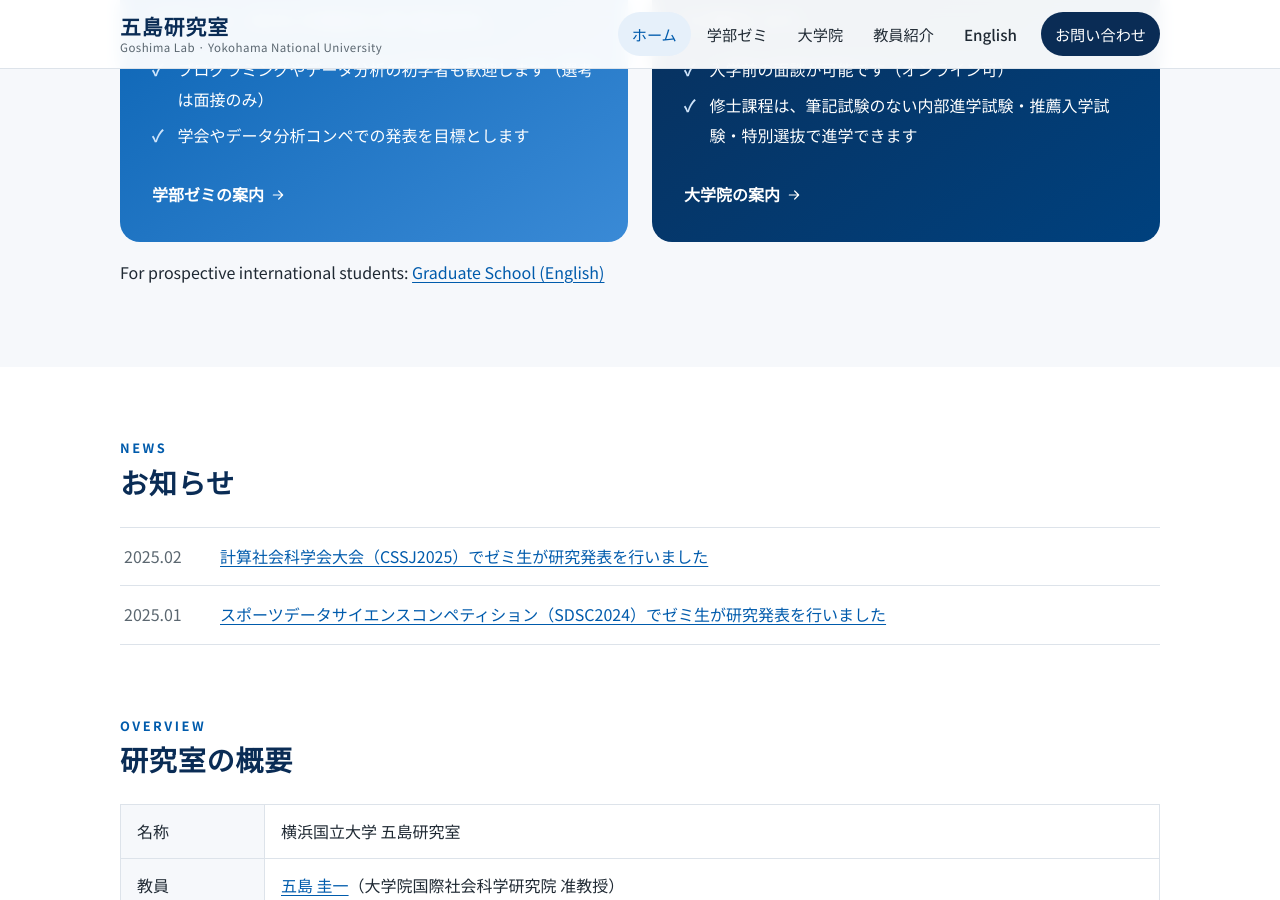
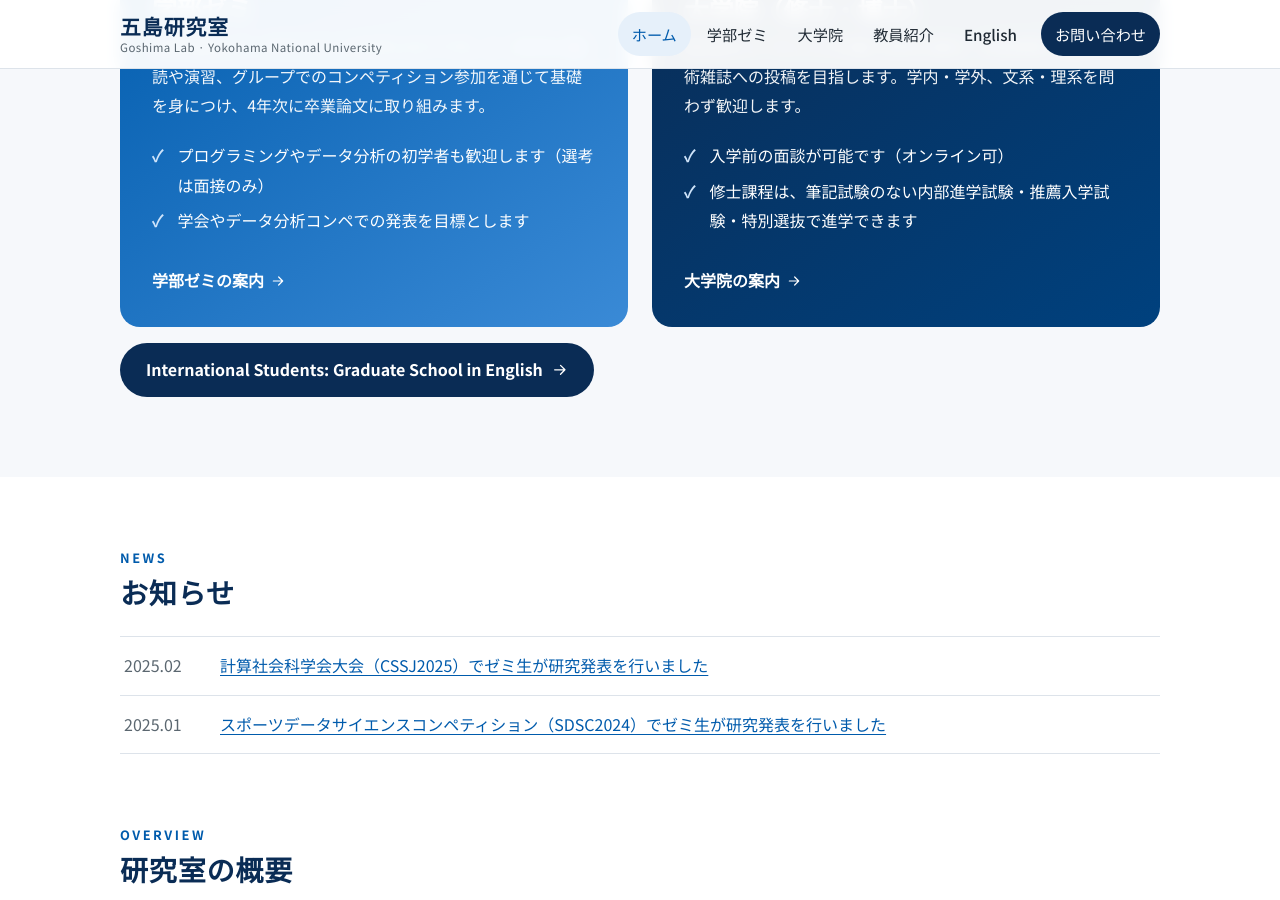
Before and after one commit to goshimalab/goshimalab-ynu-site, a Jekyll site: the page built from index.md, in a window 1280 px wide and 900 px high, scrolled down 2365 px. Built offline with Jekyll 4.4.1, drawn with Linux system fonts in a browser that asks for light colours; part of the change alters nothing that is shown; some of the changed text lies outside the part shown.

Commit message:
Make English graduate page link more prominent on home
Co-Authored-By: Claude Opus 5.5 <noreply@anthropic.com>

```diff
--- a/index.md
+++ b/index.md
@@ -5,6 +5,10 @@ permalink: /
 eyebrow: Finance × Data Science
 hero: '<span>金融市場を、</span><span>データで読み解く。</span>'
 hero_lead: 横浜国立大学 五島研究室は、ファイナンスとデータサイエンスを組み合わせた実証研究を行う研究室です。
+hero_buttons:
+  - label: English – For International Students
+    url: /en/graduate/
+    style: ghost
 has_contact: true
 ---
 
@@ -85,7 +89,7 @@ has_contact: true
       <span class="path-more">大学院の案内 {% include icon.html name="arrow" %}</span>
     </a>
   </div>
-  <p>For prospective international students: <a href="{{ '/en/graduate/' | relative_url }}">Graduate School (English)</a></p>
+  <p><a class="btn btn-navy" href="{{ '/en/graduate/' | relative_url }}" lang="en">International Students: Graduate School in English {% include icon.html name="arrow" %}</a></p>
 </section>
 
 <h2><span class="en">News</span>お知らせ</h2>
```
